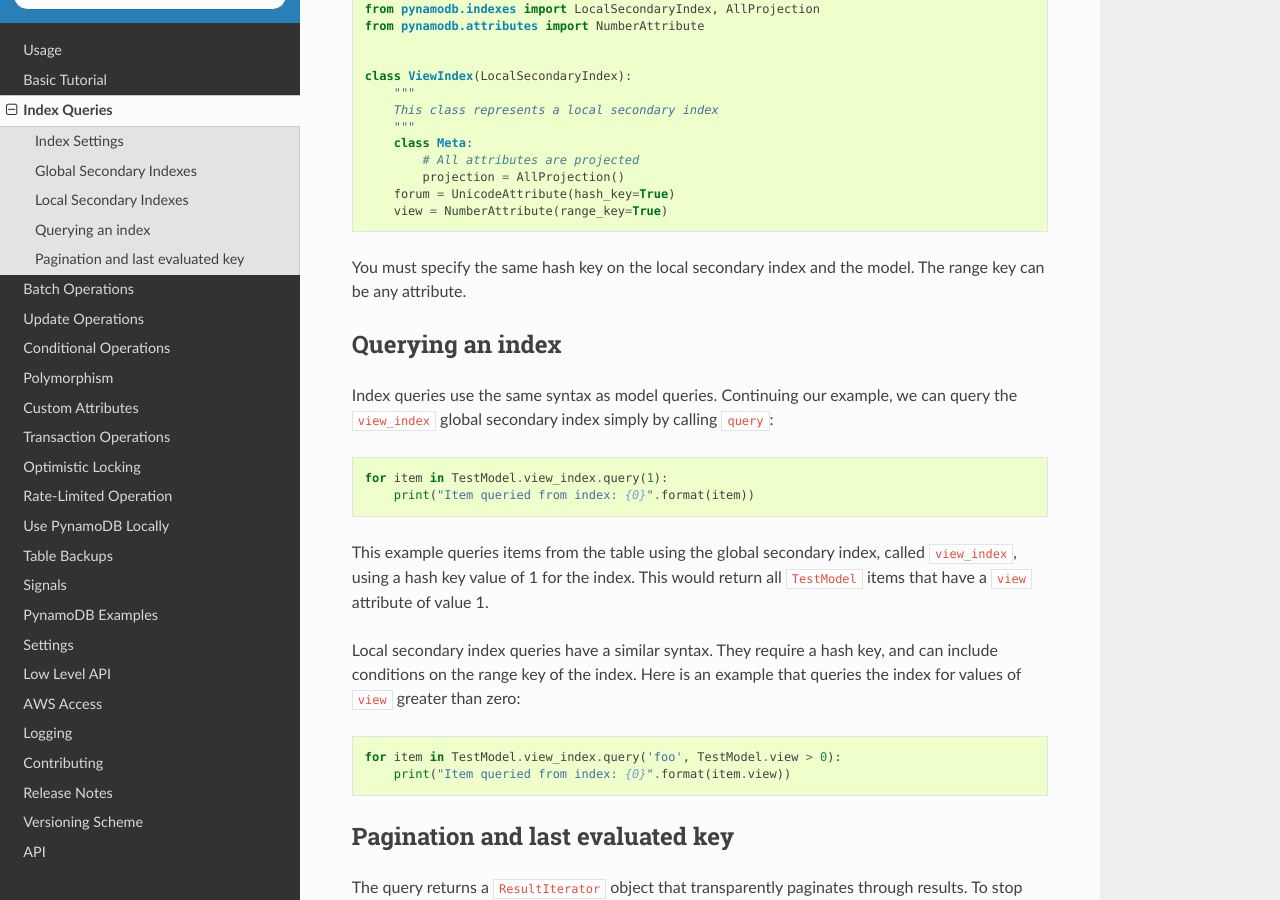
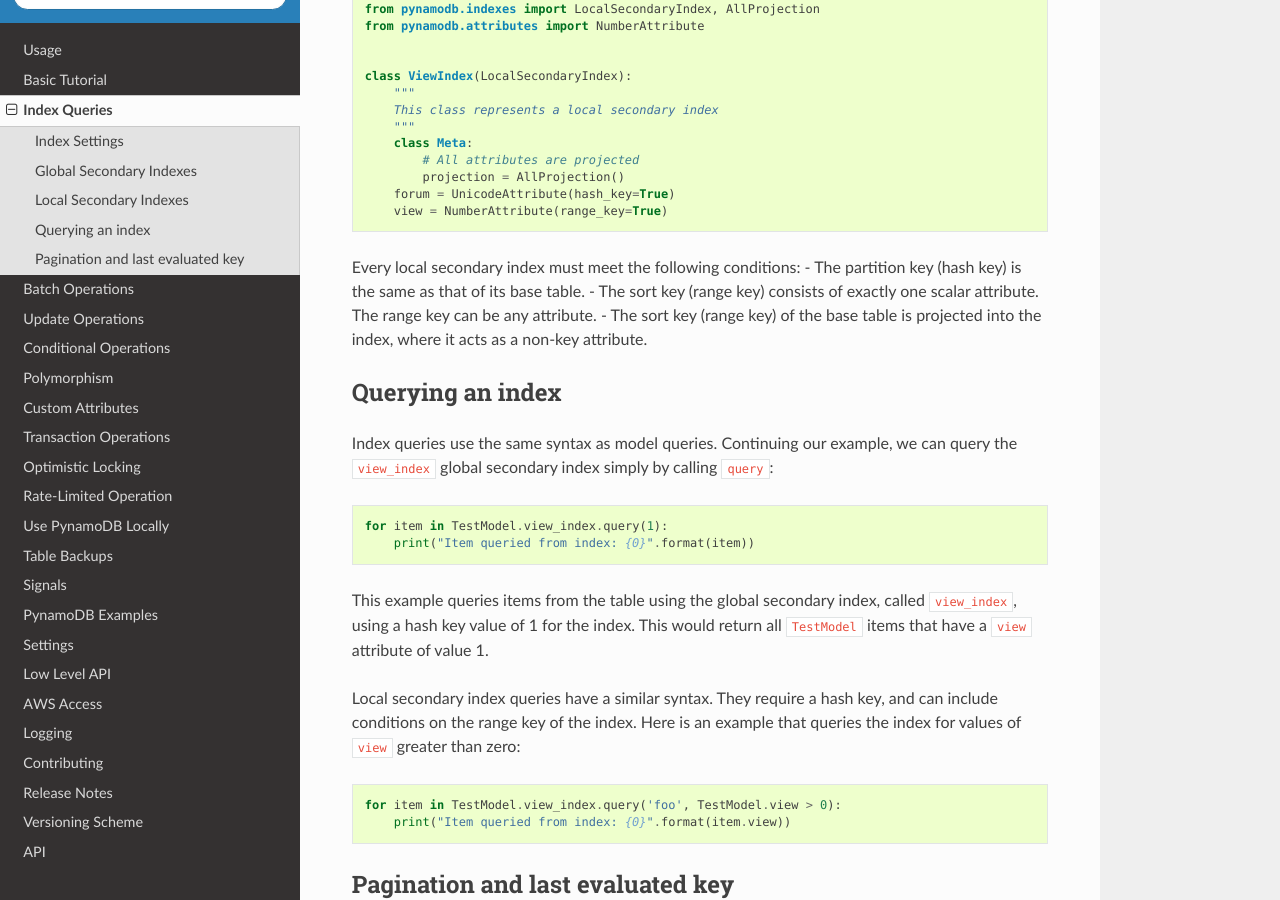
Before and after one commit to pynamodb/PynamoDB, a Sphinx documentation site: the page built from docs/indexes.rst, in a window 1280 px wide and 900 px high, scrolled down 1643 px. Built offline with Sphinx 7.4.7 and the Read the Docs theme 2.0.0, drawn with Linux system fonts in a browser that asks for light colours.

Commit message:
Improve docs on local secondary indexes (#849)

```diff
--- a/docs/indexes.rst
+++ b/docs/indexes.rst
@@ -94,9 +94,10 @@ Local secondary indexes are defined just like global ones, but they inherit from
         forum = UnicodeAttribute(hash_key=True)
         view = NumberAttribute(range_key=True)
 
-
-You must specify the same hash key on the local secondary index and the model. The range key can be any attribute.
-
+Every local secondary index must meet the following conditions:
+- The partition key (hash key) is the same as that of its base table.
+- The sort key (range key) consists of exactly one scalar attribute. The range key can be any attribute.
+- The sort key (range key) of the base table is projected into the index, where it acts as a non-key attribute.
 
 Querying an index
 ^^^^^^^^^^^^^^^^^^
```
